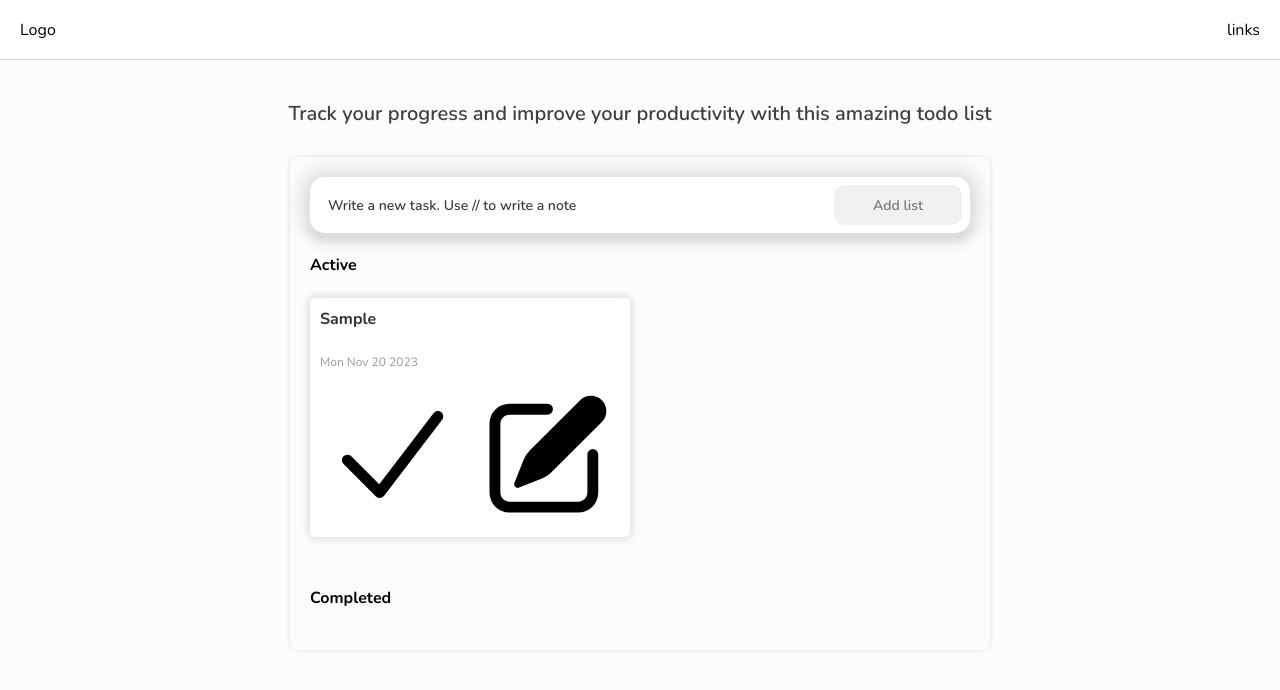
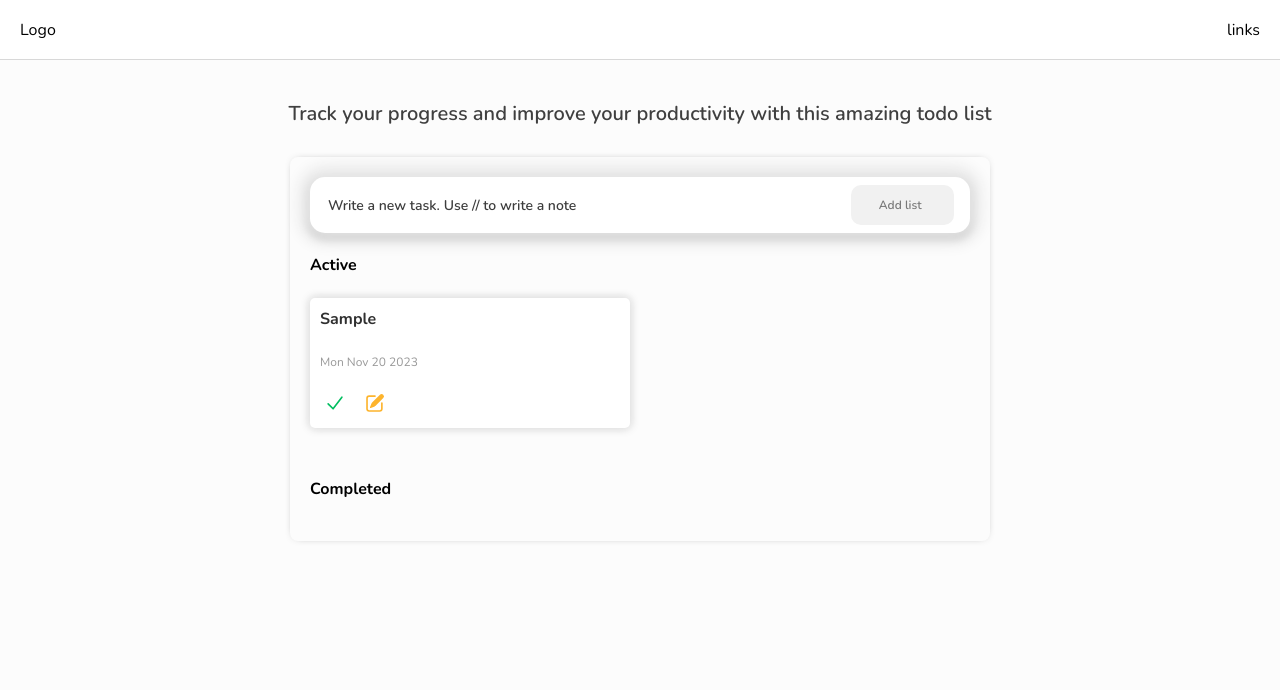
Before and after one commit to GeeNahz/todo-list-react, a React (Create React App) app: page / in a window 1280 px wide. Both pictures are taken after typing "Sample" into the empty fields and a click on the button "Add list". Shown: the top 690 px of the page. Built offline with nearby package versions, Linux system fonts and the light colour scheme.

Commit message:
Style: add style for control buttons

```diff
--- a/src/index.css
+++ b/src/index.css
@@ -30,9 +30,11 @@ code {
 }
 
 .btn {
+  /* height: max-content; */
+  /* min-width: 100px; */
   border: none;
   border-radius: 5px;
-  padding: 0.8rem 1.5rem;
+  padding: 0.4rem 0.9rem;
   font-weight: 500;
   font-size: 14px;
 
@@ -43,3 +45,114 @@ code {
   outline: none;
   border: none;
 }
+
+
+.btn.complete {
+  background-color: #6a5acd;
+  color: #fff;
+}
+
+.btn.complete:hover {
+  background-color: #806ff3;
+}
+
+.btn.edit {
+  background-color: transparent;
+  outline: 1px solid #6a5acd;
+  color: #6a5acd;
+}
+
+.btn.edit:hover {
+  background-color: #ebe8fd;
+}
+
+.btn.delete {
+  background-color: transparent;
+  outline: 1px solid #e02121;
+  color: #e02121;
+}
+
+.btn.delete:hover {
+  background-color: #fce2e2;
+}
+
+.btn.reactivate {
+  background-color: #417be7;
+  color: #fff;
+}
+
+.btn.reactivate:hover {
+  background-color: #5287eb;
+}
+
+
+.btn-icon {
+  display: flex;
+  flex-wrap: nowrap;
+  border-radius: 20px !important;
+  gap: 3px;
+  align-items: center;
+  justify-content: space-between;
+}
+
+.btn-icon .icon {
+  font-size: 10px !important;
+  border-radius: 50%;
+  height: 100%;
+  width: max-content;
+  color: inherit !important;
+  /* background-color: rgb(152, 139, 231); */
+}
+
+.btn-icon .text {
+  font-size: 14px !important;
+  white-space: nowrap !important;
+}
+
+.icon-btn {
+  display: flex;
+  cursor: pointer;
+  flex-wrap: nowrap;
+  border-radius: 5px;
+  align-items: center;
+  justify-content: center;
+  font-size: 14px;
+
+  max-height: 30px !important;
+  max-width: 30px !important;
+
+  padding: 0.25rem;
+  transition: 0.2s ease-out all;
+}
+
+.icon-btn.complete {
+  color: rgb(2, 190, 96);
+}
+
+.icon-btn.complete:hover {
+  color: rgb(72, 224, 148);
+}
+
+.icon-btn.edit {
+  color: rgb(253, 180, 45);
+}
+
+.icon-btn.edit:hover {
+  color: rgb(253, 194, 84);
+}
+
+.icon-btn.reactivate {
+  color: #417be7;
+}
+
+.icon-btn.reactivate:hover {
+  color: #6995e7;
+}
+
+.icon-btn.delete {
+  color: #e23232;
+}
+
+.icon-btn.delete:hover {
+  color: #e66464;
+}
--- a/src/styles/todo.css
+++ b/src/styles/todo.css
@@ -22,44 +22,6 @@
     gap: 10px;
 }
 
-.btn.complete {
-    background-color: #6a5acd;
-    color: #fff;
-}
-
-.btn.complete:hover {
-    background-color: #806ff3;
-}
-
-.btn.edit {
-    background-color: transparent;
-    outline: 1px solid #6a5acd;
-    color: #6a5acd;
-}
-
-.btn.edit:hover {
-    background-color: #ebe8fd;
-}
-
-.btn.delete {
-    background-color: transparent;
-    outline: 1px solid #e02121;
-    color: #e02121;
-}
-
-.btn.delete:hover {
-    background-color: #fce2e2;
-}
-
-.btn.reactivate {
-    background-color: #417be7;
-    color: #fff;
-}
-
-.btn.reactivate:hover {
-    background-color: #5287eb;
-}
-
 .date {
     font-weight: 300;
     font-size: 12px;
--- a/src/styles/todos.css
+++ b/src/styles/todos.css
@@ -38,7 +38,7 @@ form:focus-within {
 }
 
 .todo-page-input {
-    width: 80%;
+    width: 82%;
     height: 100%;
     border: none;
     border-radius: 10px;
@@ -62,12 +62,14 @@ form:focus-within {
 }
 
 .todo-page-add-btn {
-    width: 20%;
+    width: 16%;
     height: 100%;
     border: none;
+    padding: 0.5rem;
+    padding-right: 0.8rem;
     border-radius: 10px;
     font-weight: 600;
-    font-size: 14px;
+    font-size: 12px;
     color: transparent;
     background-color: transparent;
     transition: 0.25s ease-out;
```
